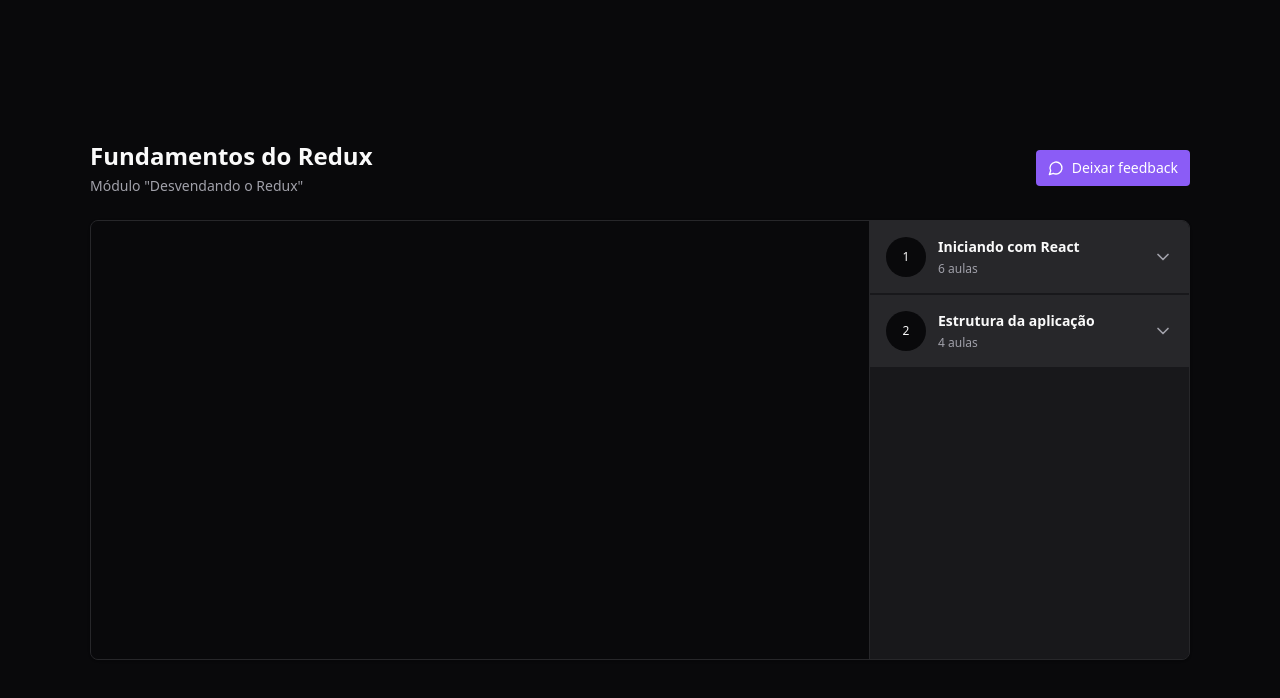
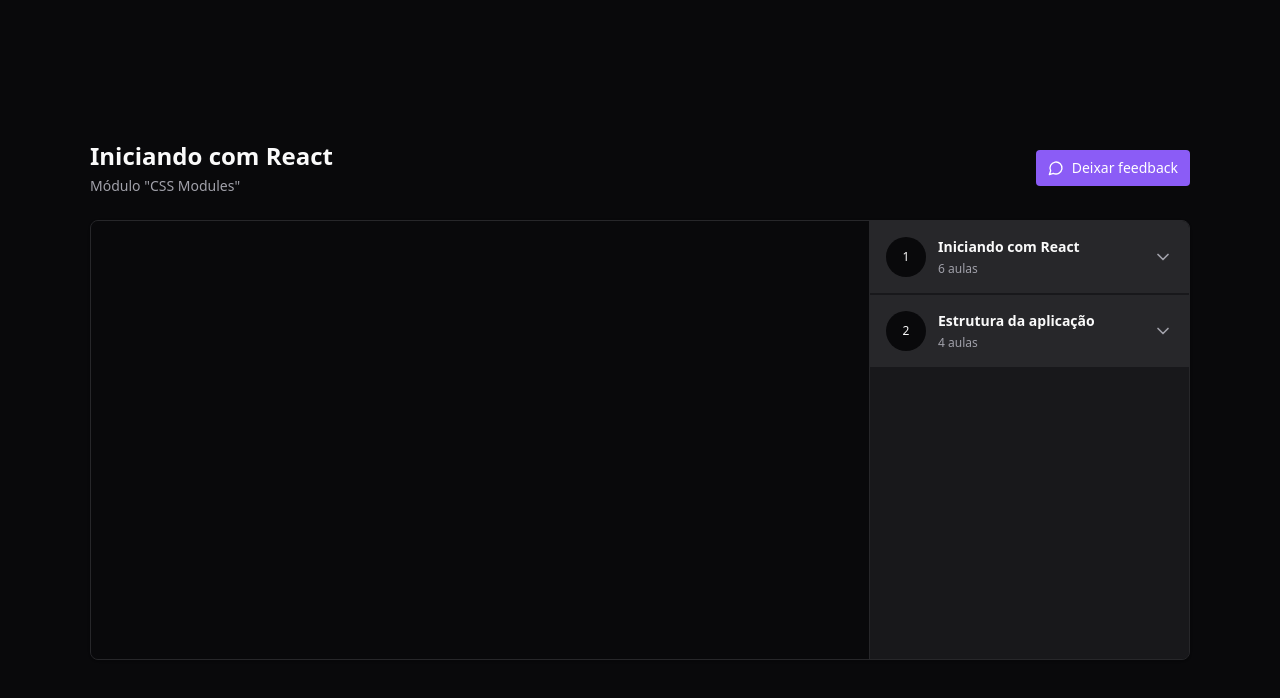
Before and after one commit to Futila/react-redux-zustand, a React (Vite) app: page / in a window 1280 px wide. Shown: the top 698 px of the page. Built offline with nearby package versions, Linux system fonts and the light colour scheme.

Commit message:
feat: highlighting current class

```diff
--- a/src/components/Header.tsx
+++ b/src/components/Header.tsx
@@ -1,8 +1,19 @@
+import { useAppSelector } from "../store";
+
 export function Header() {
+  const {currentLesson, currentModule} = useAppSelector((state) => {
+
+    const {currentLessonIndex, currentModuleIndex} = state.player
+
+    const currentModule = state.player.course.modules[currentModuleIndex]
+    const currentLesson = currentModule.lessons[currentLessonIndex]
+
+    return {currentLesson, currentModule}
+  })
   return (
     <div className="flex flex-col gap-1">
-      <h1 className="text-2xl font-bold">Fundamentos do Redux</h1>
-      <span className="text-sm text-zinc-400">Módulo "Desvendando o Redux"</span>
+      <h1 className="text-2xl font-bold">{currentModule.title}</h1>
+      <span className="text-sm text-zinc-400">Módulo "{currentLesson.title}"</span>
     </div>
   );
 }
--- a/src/components/Lesson.tsx
+++ b/src/components/Lesson.tsx
@@ -1,15 +1,26 @@
-import { Video } from "lucide-react";
+import { PlayCircle, Video } from "lucide-react";
 
 interface LessonProps {
   title: string;
   duration: string;
+  isCurrent: boolean;
   onPlay: () => void;
 }
 
-export function Lesson({ title, duration, onPlay }: LessonProps) {
+export function Lesson({ title, duration, onPlay, isCurrent = false }: LessonProps) {
   return (
-    <button onClick={onPlay} className="flex items-center gap-3 text-sm text-zinc-400">
-      <Video className="w-4 h-4 text-zinc-500" />
+    <button
+      onClick={onPlay}
+      data-active={isCurrent}
+      disabled={isCurrent}
+      className="flex items-center gap-3 text-sm text-zinc-400 data-[active=true]:text-emerald-400 enabled:hover:text-zinc-100"
+    >
+      {isCurrent ? (
+        <PlayCircle className="w-4 h-4 text-emerald-400"/>
+      ):
+      (
+        <Video className="w-4 h-4 text-zinc-500" />
+      )}
       <span>{title}</span>
       <span className="ml-auto font-mono text-xs text-zinc-500">{duration}</span>
     </button>
--- a/src/components/Module.tsx
+++ b/src/components/Module.tsx
@@ -14,6 +14,12 @@
 export function Module({ moduleIndex, title, amountOfLessons }: ModuleProps) {
   const lessons = useAppSelector(state => {
     return state.player.course.modules[moduleIndex].lessons
+  })
+
+  const {currentLessonIndex, currentModuleIndex} = useAppSelector((state) => {
+    const {currentLessonIndex, currentModuleIndex} = state.player
+
+    return { currentLessonIndex, currentModuleIndex}
   })
 
   const dispatch = useDispatch()
@@ -34,12 +40,14 @@
       <Collapsible.Content>
         <nav className="relative flex flex-col gap-4 p-6">
         {lessons.map((lesson, lessonIndex) => {
+          const isCurrent = currentModuleIndex === moduleIndex && currentLessonIndex === lessonIndex
             return (
               <Lesson
                 key={lesson.id}
                 title={lesson.title}
                 duration={lesson.duration}
                 onPlay={() => dispatch(play([moduleIndex, lessonIndex]))}
+                isCurrent={isCurrent}
               />
             )
           })}
```
